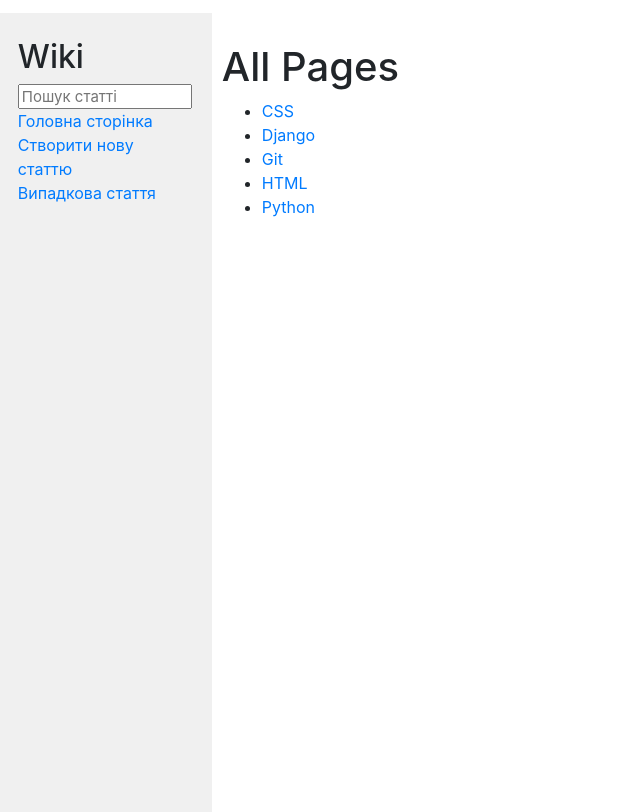
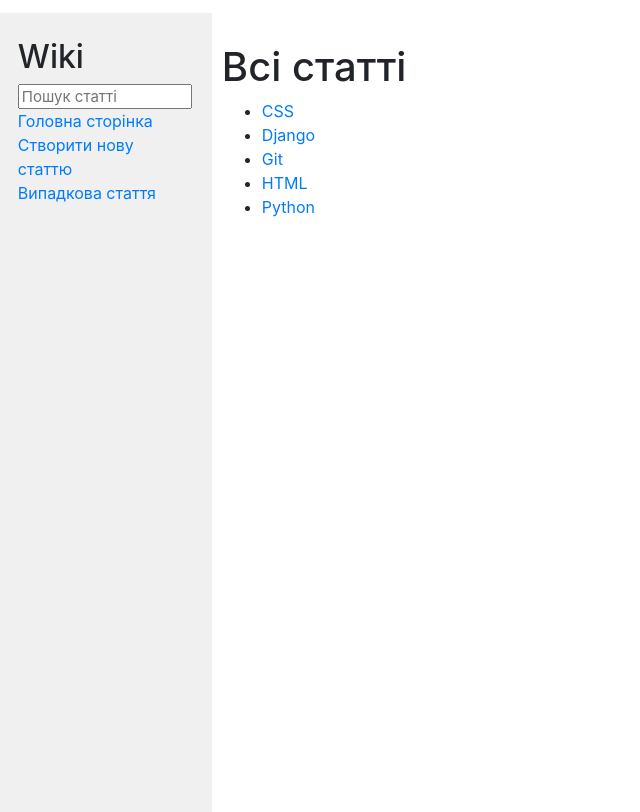
Before and after one commit to kldmitriy/wiki, a Django app: page / in a window 1280 px wide. Shown: the top 812 px of the page, without its empty margins (0-640 px from the left). Run offline with Django 3.2, Linux system fonts and the light colour scheme; some libraries are stand-ins or nearby versions.

Commit message:
Добавил перевод

```diff
--- a/encyclopedia/templates/encyclopedia/index.html
+++ b/encyclopedia/templates/encyclopedia/index.html
@@ -5,7 +5,7 @@
 {% endblock %}
 
 {% block body %}
-    <h1>All Pages</h1>
+    <h1>Всі статті</h1>
 
     <ul>
         {% for entry in entries %}
--- a/encyclopedia/templates/encyclopedia/search.html
+++ b/encyclopedia/templates/encyclopedia/search.html
@@ -11,7 +11,7 @@
 {% for entry in entries %}
 <li><a href="wiki/{{ entry }}">{{ entry }}</a></li>
 {% empty %}
-    <h1>Статті не знайдені</h1>
+    Статті не знайдені
 {% endfor %}
 
 {% endblock %}
```
